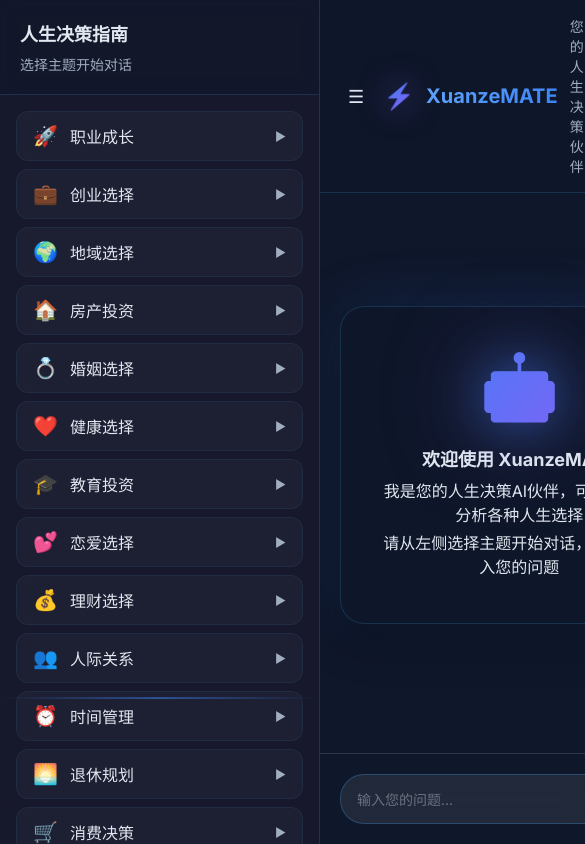
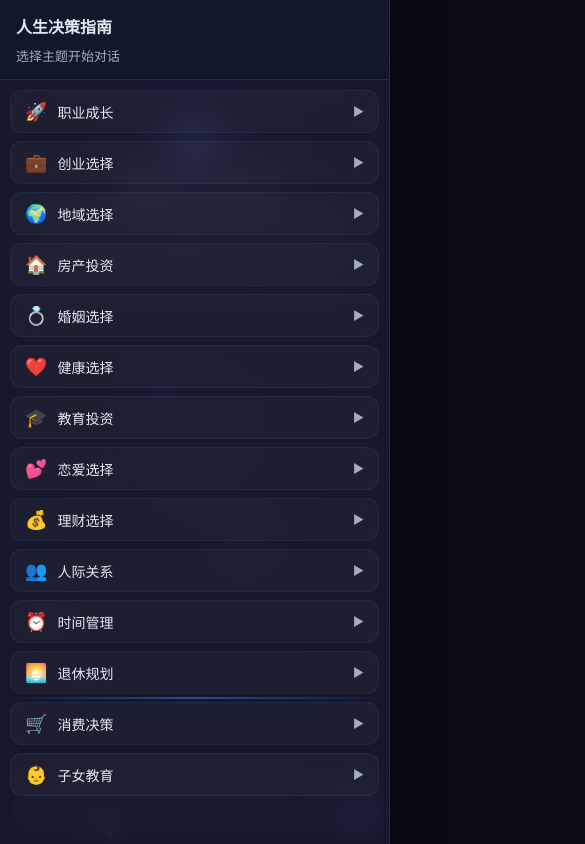
Before and after one commit to cloudwindcc/XuanzeMATE, a React (Vite) app: page / in a window 390 px wide. Shown: the top 844 px of the page, 585 px wide, since content can reach past the window. Built offline with nearby package versions, Linux system fonts and the light colour scheme; the HTML template or start-up script is replaced by a standard one; a web font is replaced by a local one.

Commit message:
feat: Add mobile responsiveness and optimize particle effects

```diff
--- a/src/components/ChatInterface.css
+++ b/src/components/ChatInterface.css
@@ -302,6 +302,120 @@
   }
 }
 
+/* 移动端响应式设计 */
+@media (max-width: 768px) {
+  .chat-interface {
+    height: 100vh;
+  }
+
+  .chat-header {
+    padding: 12px 16px;
+    gap: 8px;
+  }
+
+  .chat-header h2 {
+    font-size: 18px;
+  }
+
+  .subtitle {
+    font-size: 12px;
+    display: none; /* 在小屏幕上隐藏副标题 */
+  }
+
+  .model-selector select {
+    padding: 4px 8px;
+    font-size: 11px;
+  }
+
+  .messages-container {
+    padding: 16px;
+    gap: 12px;
+  }
+
+  .message {
+    max-width: 90%;
+  }
+
+  .welcome-message {
+    padding: 24px;
+    margin: 20px 0;
+  }
+
+  .welcome-icon {
+    font-size: 48px;
+    margin-bottom: 16px;
+  }
+
+  .welcome-message h3 {
+    font-size: 16px;
+  }
+
+  .welcome-message p {
+    font-size: 14px;
+    line-height: 1.4;
+  }
+
+  .message-content {
+    padding: 10px 14px;
+    font-size: 14px;
+  }
+
+  .input-container {
+    padding: 16px;
+  }
+
+  .message-input {
+    padding: 16px 12px;
+    font-size: 16px; /* 移动端增加字体大小便于输入 */
+    min-height: 44px;
+    height: 44px;
+  }
+
+  .send-button {
+    padding: 10px;
+    font-size: 18px;
+  }
+}
+
+/* 超小屏幕设备 */
+@media (max-width: 480px) {
+  .chat-header {
+    padding: 10px 12px;
+  }
+
+  .chat-header h2 {
+    font-size: 16px;
+  }
+
+  .logo-container {
+    gap: 8px;
+  }
+
+  .pantheon-logo {
+    font-size: 20px;
+  }
+
+  .messages-container {
+    padding: 12px;
+  }
+
+  .welcome-message {
+    padding: 20px;
+  }
+
+  .welcome-icon {
+    font-size: 40px;
+  }
+
+  .input-container {
+    padding: 12px;
+  }
+
+  .input-wrapper {
+    gap: 6px;
+  }
+}
+
 /* 科幻效果增强 */
 .chat-header {
   background: rgba(15, 23, 42, 0.7);
--- a/src/components/ChatParticles.css
+++ b/src/components/ChatParticles.css
@@ -1,9 +1,9 @@
 .chat-particles {
-  position: absolute;
+  position: fixed;
   top: 0;
   left: 0;
   width: 100%;
   height: 100%;
-  z-index: -1;
+  z-index: 0;
   pointer-events: none;
 }
--- a/src/components/ChatParticles.jsx
+++ b/src/components/ChatParticles.jsx
@@ -37,8 +37,8 @@
       }
     }
 
-    // 创建光子粒子 - 更多粒子，更丰富的效果
-    for (let i = 0; i < 120; i++) {
+    // 创建光子粒子 - 优化性能，减少到40个粒子
+    for (let i = 0; i < 40; i++) {
       const type = Math.random() > 0.7 ? 'photon' : 'normal'
       const baseHue = type === 'photon' ? Math.random() * 60 + 180 : Math.random() * 60 + 200
 
--- a/src/components/Sidebar.css
+++ b/src/components/Sidebar.css
@@ -138,3 +138,68 @@
 .prompt-item:hover::before {
   left: 100%;
 }
+
+/* 移动端响应式设计 */
+@media (max-width: 768px) {
+  .sidebar {
+    width: 280px;
+    position: fixed;
+    z-index: 1000;
+    box-shadow: 0 0 40px rgba(0, 0, 0, 0.5);
+  }
+
+  .sidebar-header {
+    padding: 16px;
+  }
+
+  .sidebar-header h3 {
+    font-size: 16px;
+  }
+
+  .sidebar-header p {
+    font-size: 13px;
+  }
+
+  .categories-list {
+    padding: 12px;
+    height: calc(100vh - 70px);
+  }
+
+  .category-header {
+    padding: 10px 14px;
+  }
+
+  .category-icon {
+    font-size: 18px;
+    margin-right: 10px;
+  }
+
+  .category-title {
+    font-size: 14px;
+  }
+
+  .prompts-list {
+    padding: 0 14px 10px 14px;
+  }
+
+  .prompt-item {
+    padding: 10px 14px;
+    font-size: 12px;
+    margin: 4px 0;
+  }
+}
+
+@media (max-width: 480px) {
+  .sidebar {
+    width: 100%;
+    max-width: 100vw;
+  }
+
+  .sidebar-header {
+    padding: 14px 16px;
+  }
+
+  .categories-list {
+    padding: 10px;
+  }
+}
--- a/src/index.css
+++ b/src/index.css
@@ -26,3 +26,15 @@
   height: 100vh;
   width: 100vw;
 }
+
+/* 移动端响应式设计 */
+@media (max-width: 768px) {
+  body {
+    overflow: auto;
+  }
+
+  #root {
+    height: 100%;
+    min-height: 100vh;
+  }
+}
```
